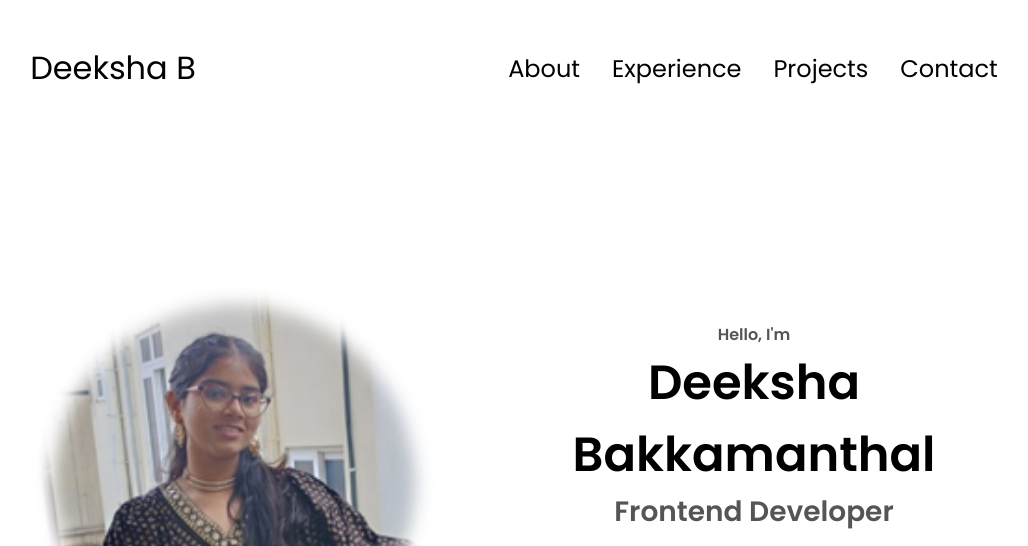
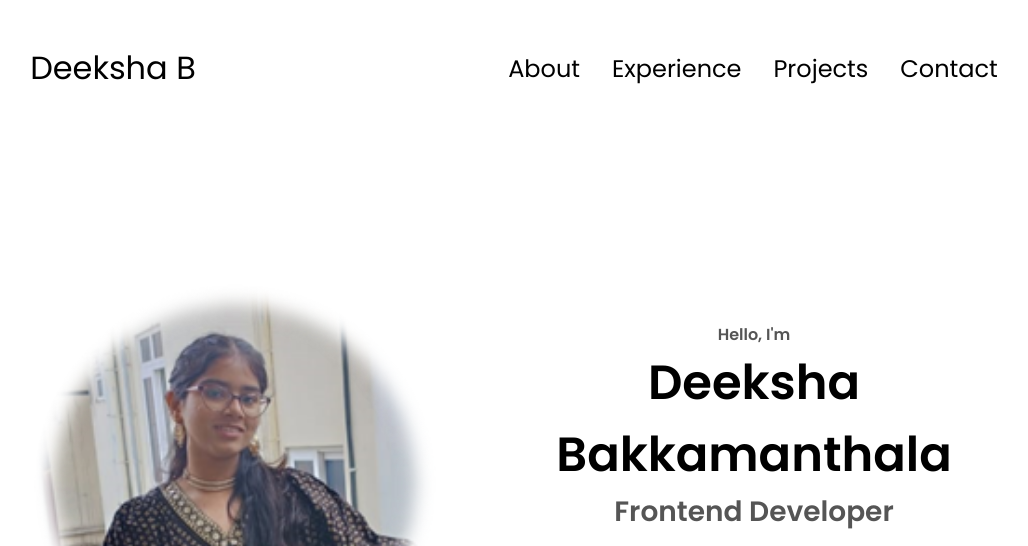
Before and after one commit to Deeksha126/deeksha.github.io, a plain HTML site: page index.html in a window 1280 px wide. Shown: the top 546 px of the page, without its empty margins (126-1154 px from the left). Drawn offline with Linux system fonts and the light colour scheme.

Commit message:
Update index.html

```diff
--- a/index.html
+++ b/index.html
@@ -42,7 +42,7 @@
       </div>
       <div class="section__text">
         <p class="section__text__p1">Hello, I'm</p>
-        <h1 class="title">Deeksha Bakkamanthal</h1>
+        <h1 class="title">Deeksha Bakkamanthala</h1>
         <p class="section__text__p2">Frontend Developer</p>
         <div class="btn-container">
           <button
```
